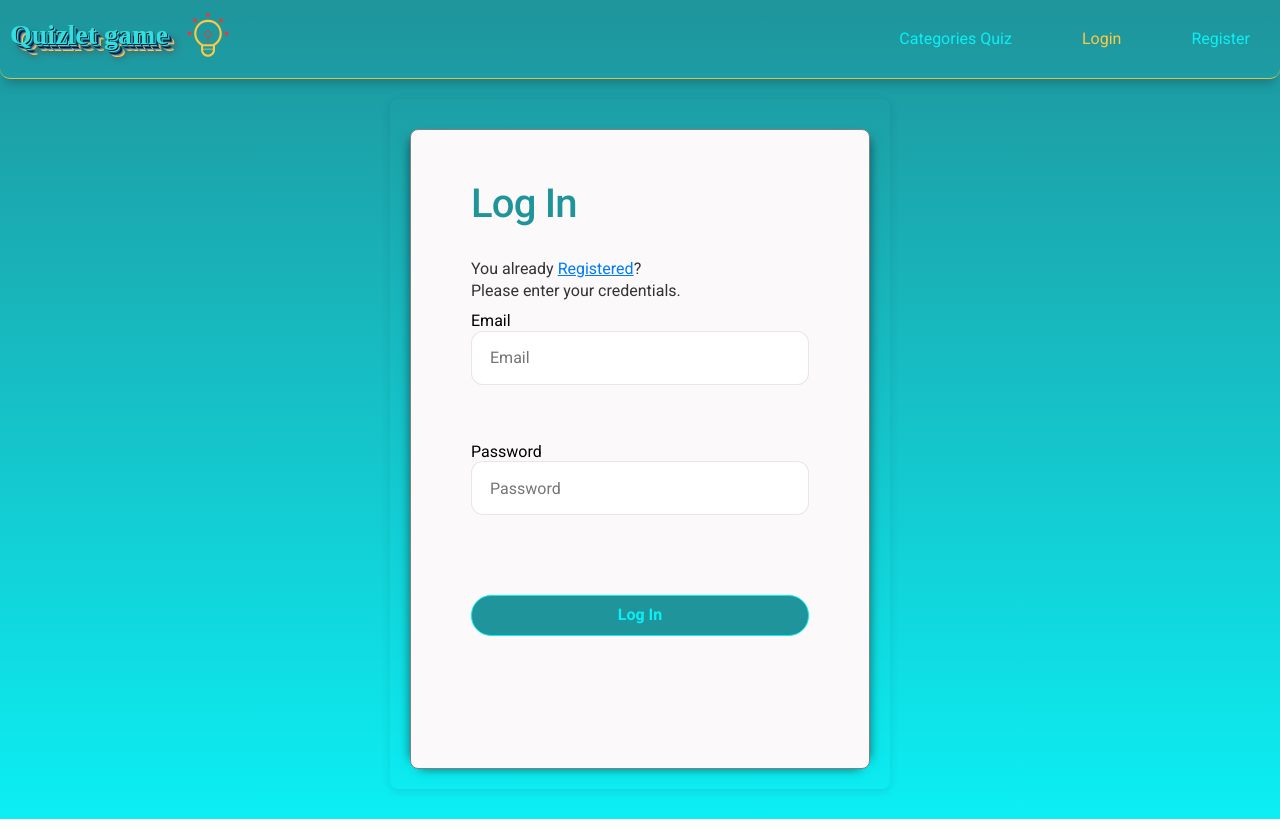
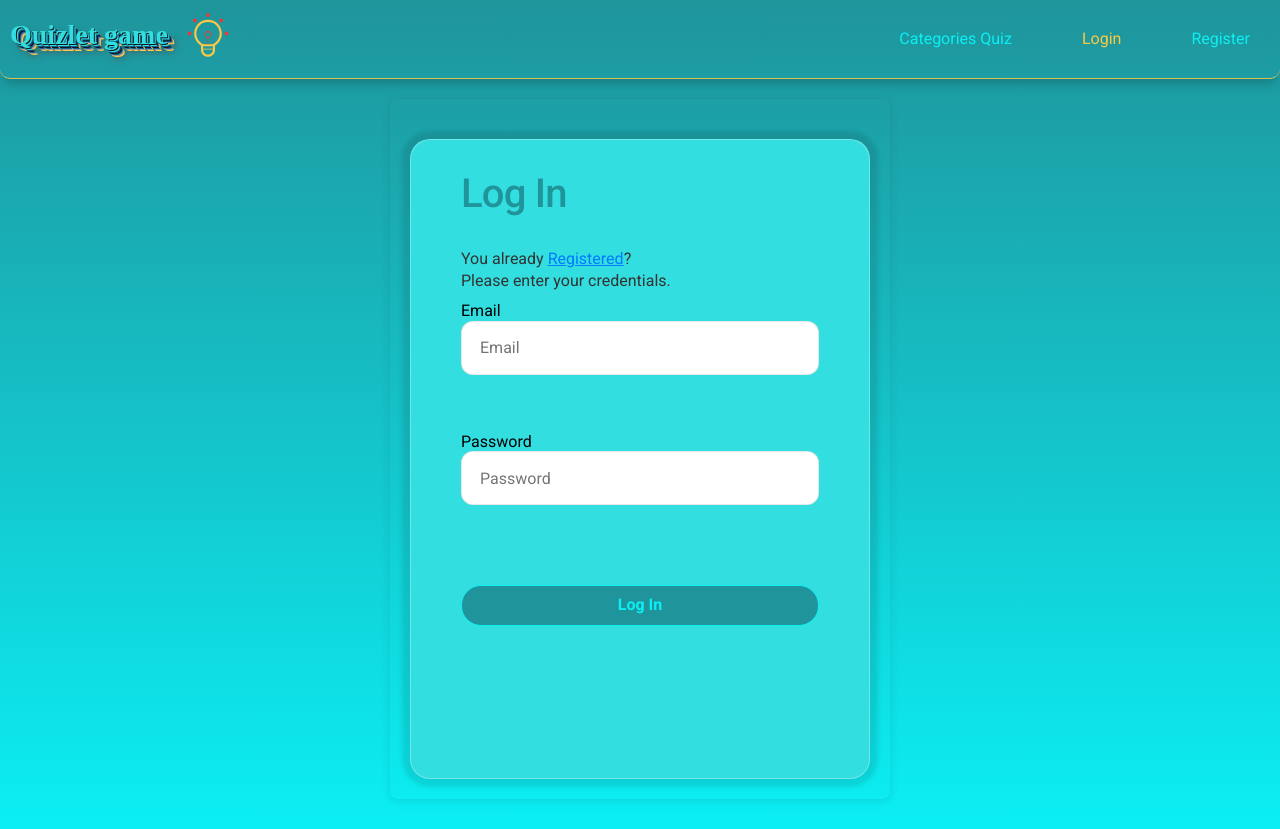
Before and after one commit to Olena457/quizlt-app, a React (Vite) app: page /login in a window 1280 px wide. Built offline with nearby package versions, Linux system fonts and the light colour scheme; no server answers.

Commit message:
added styles login form

```diff
--- a/src/components/SignUpForm/SignUpForm.module.css
+++ b/src/components/SignUpForm/SignUpForm.module.css
@@ -11,7 +11,7 @@
   backdrop-filter: blur(15px);
   border-radius: 20px;
   border: 1px solid rgba(255, 255, 255, 0.3);
-  background-color: rgba(255, 255, 255, 0.1);
+  /* background-color: rgba(255, 255, 255, 0.1); */
   background-color: #32dedf;
   box-shadow: 0px 0px 4px 8px rgba(0, 0, 0, 0.1);
 }
@@ -21,7 +21,6 @@
 }
 
 .container::-webkit-scrollbar-thumb {
-  /* background: linear-gradient(135deg, #ff6f61, #f3c623); */
   background: #1f949b;
   border-radius: 10px;
 }
--- a/src/components/SingInForm/SingInForm.module.css
+++ b/src/components/SingInForm/SingInForm.module.css
@@ -6,12 +6,26 @@
   overflow-y: auto;
   margin: 0 auto;
   margin-top: 20px;
-  margin-top: 10px;
-  padding: 50px 60px;
-  border: 1px solid var(--gray-color);
-  border-radius: 8px;
-  background-color: var(--white-color);
-  box-shadow: var(--box-shadow);
+  padding: 30px 50px;
+  /* padding: 50px 60px; */
+  border: 1px solid rgba(255, 255, 255, 0.3);
+  /* background-color: rgba(255, 255, 255, 0.1); */
+  background-color: #32dedf;
+  border-radius: 20px;
+  box-shadow: 0px 0px 4px 8px rgba(0, 0, 0, 0.1);
+}
+.container::-webkit-scrollbar {
+  width: 8px;
+  height: 8px;
+}
+
+.container::-webkit-scrollbar-thumb {
+  background: #1f949b;
+  border-radius: 10px;
+}
+
+.container::-webkit-scrollbar-track {
+  background: rgba(255, 255, 255, 0.1);
 }
 
 .title {
```
